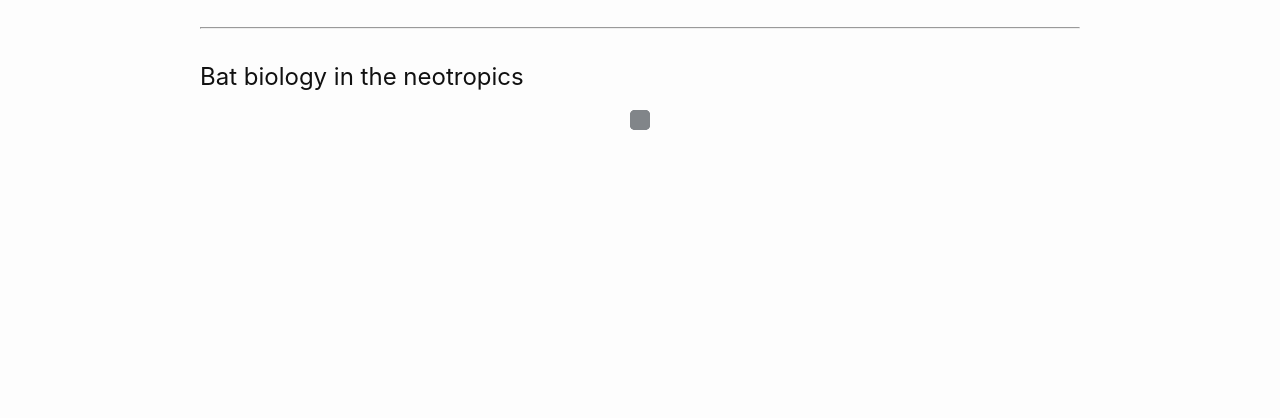
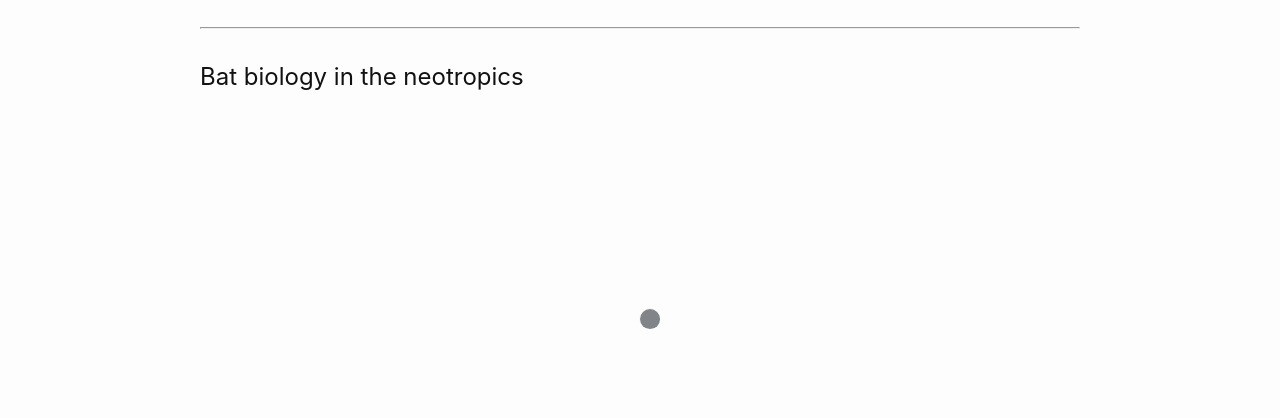
Before and after one commit to imranrazik/imranrazik.github.io, a Jekyll site: the page built from Gallery.md, in a window 1280 px wide. Shown: the part 141-559 px from the top of the page. Built offline with Jekyll 4.4.1, drawn with Linux system fonts in a browser that asks for light colours; our own code applies the rules of GitHub Pages for plain Markdown files.

Commit message:
Update style.scss

```diff
--- a/assets/css/style.scss
+++ b/assets/css/style.scss
@@ -190,72 +190,28 @@ img {
   opacity: 1;
 }
 
-
+/* Center the dots horizontally and vertically */
 .dot-pulse {
-  position: relative;
+  position: absolute;
   left: 50%;
-  transform: translateX(-50%);
+  top: 50%;
+  transform: translate(-50%, -50%);
   width: 20px;
   height: 20px;
-  border-radius: 5px;
   background-color: #818589;
-  color: #818589;
-  box-shadow: 9999px 0 0 -5px;
-  animation: dot-pulse 1.5s infinite linear;
-  animation-delay: 0.25s;
-}
-.dot-pulse::before, .dot-pulse::after {
-  content: "";
-  display: inline-block;
-  position: absolute;
-  top: 0;
-  width: 20px;
-  height: 20px;
-  border-radius: 5px;
-  background-color: #818589;
-  color: #818589;
-}
-.dot-pulse::before {
-  box-shadow: 9984px 0 0 -5px;
-  animation: dot-pulse-before 1.5s infinite linear;
-  animation-delay: 0s;
-}
-.dot-pulse::after {
-  box-shadow: 10014px 0 0 -5px;
-  animation: dot-pulse-after 1.5s infinite linear;
-  animation-delay: 0.5s;
+  border-radius: 50%;
+  animation: dot-pulse 1.5s infinite alternate;
 }
 
-@keyframes dot-pulse-before {
+/* Define the pulsing animation */
+@keyframes dot-pulse {
   0% {
-    box-shadow: 9984px 0 0 -5px;
+    transform: scale(1);
   }
-  30% {
-    box-shadow: 9984px 0 0 2px;
+  50% {
+    transform: scale(1.5);
   }
-  60%, 100% {
-    box-shadow: 9984px 0 0 -5px;
+  100% {
+    transform: scale(1);
   }
 }
-@keyframes dot-pulse {
-  0% {
-    box-shadow: 9999px 0 0 -5px;
-  }
-  30% {
-    box-shadow: 9999px 0 0 2px;
-  }
-  60%, 100% {
-    box-shadow: 9999px 0 0 -5px;
-  }
-}
-@keyframes dot-pulse-after {
-  0% {
-    box-shadow: 10014px 0 0 -5px;
-  }
-  30% {
-    box-shadow: 10014px 0 0 2px;
-  }
-  60%, 100% {
-    box-shadow: 10014px 0 0 -5px;
-  }
-}
```
